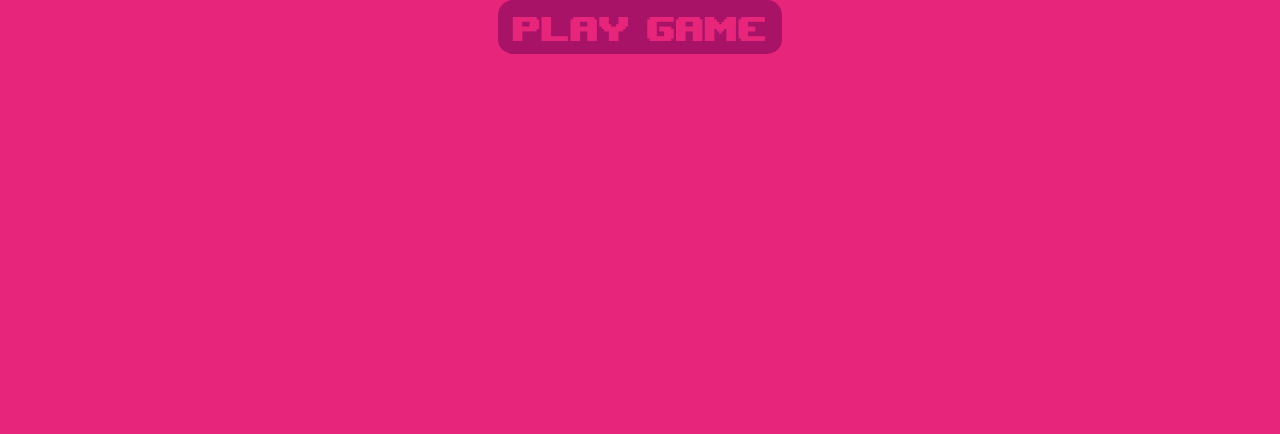
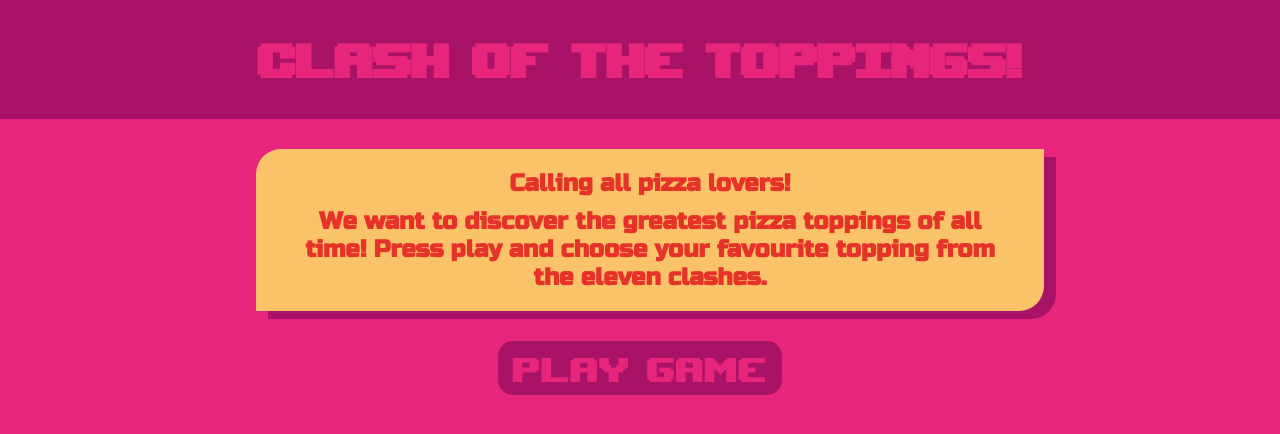
Before and after one commit to iO-Academy/2021-mar-clash-of-the-toppings-fe, a React (Create React App) app: page / in a window 1280 px wide. Shown: the top 434 px of the page. Built offline with nearby package versions, Linux system fonts and the light colour scheme.

Commit message:
routing sorted for homepage

```diff
--- a/src/Components/Splash/index.js
+++ b/src/Components/Splash/index.js
@@ -6,10 +6,13 @@ import PlayButton from "./PlayButton/index";
 class App extends React.Component {
     render() {
         return (
-            <Greeting />,
-            <WelcomeText />,
-            <PlayButton />
-        )
+            <div>
+                <Greeting />
+                <WelcomeText />
+                <PlayButton />
+            </div>
+
+    )
     }
 }
 
--- a/src/index.js
+++ b/src/index.js
@@ -4,13 +4,14 @@ import './index.css';
 import reportWebVitals from './reportWebVitals';
 import {Route, Link, BrowserRouter as Router} from 'react-router-dom';
 import App from './Components/Splash'
+import Clash from './Components/Clash'
 
 class Routing extends React.Component {
     render() {
         return (
             <Router>
                 <Route path="/" component={App} />
-                {/*<Route path="/clash" component={Clash} />*/}
+                <Route path="/clash" component={Clash} />
                 {/*<Route path="/results" component={Results} />*/}
             </Router>
         )
```
Also changed, not shown: src/Components/Clash/index.js (added).
